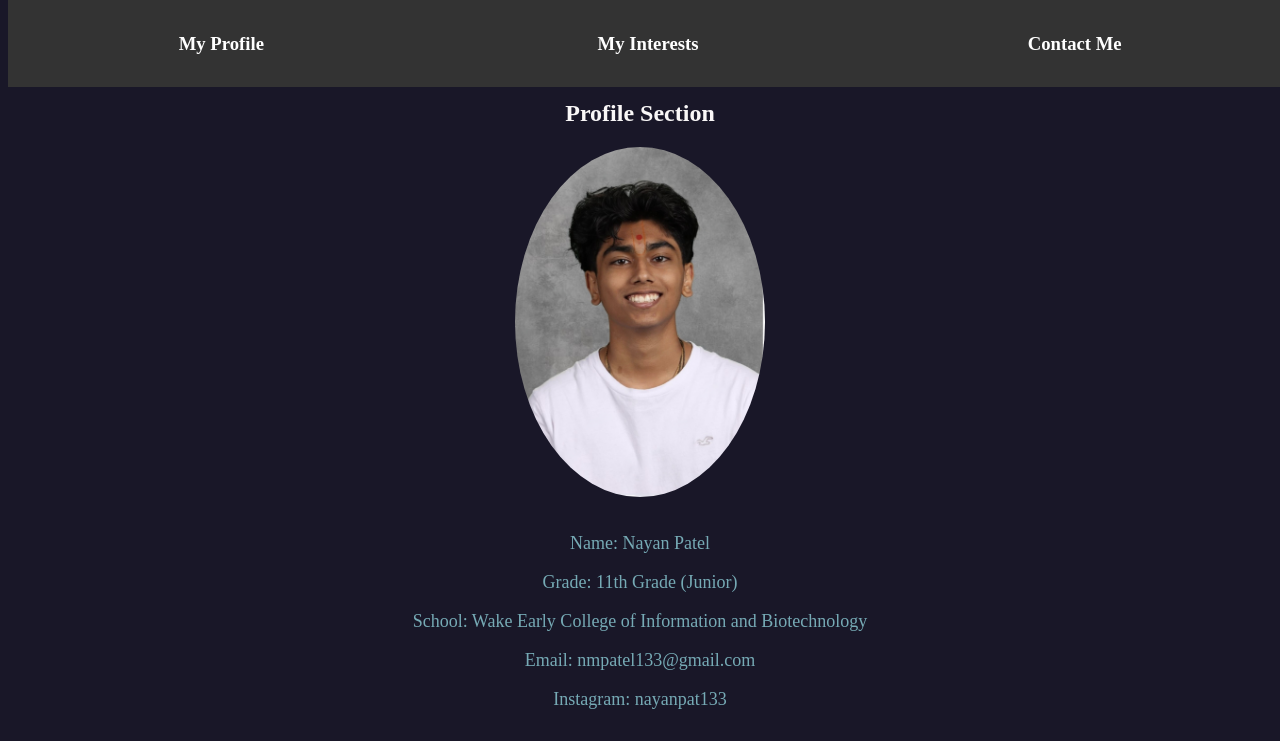
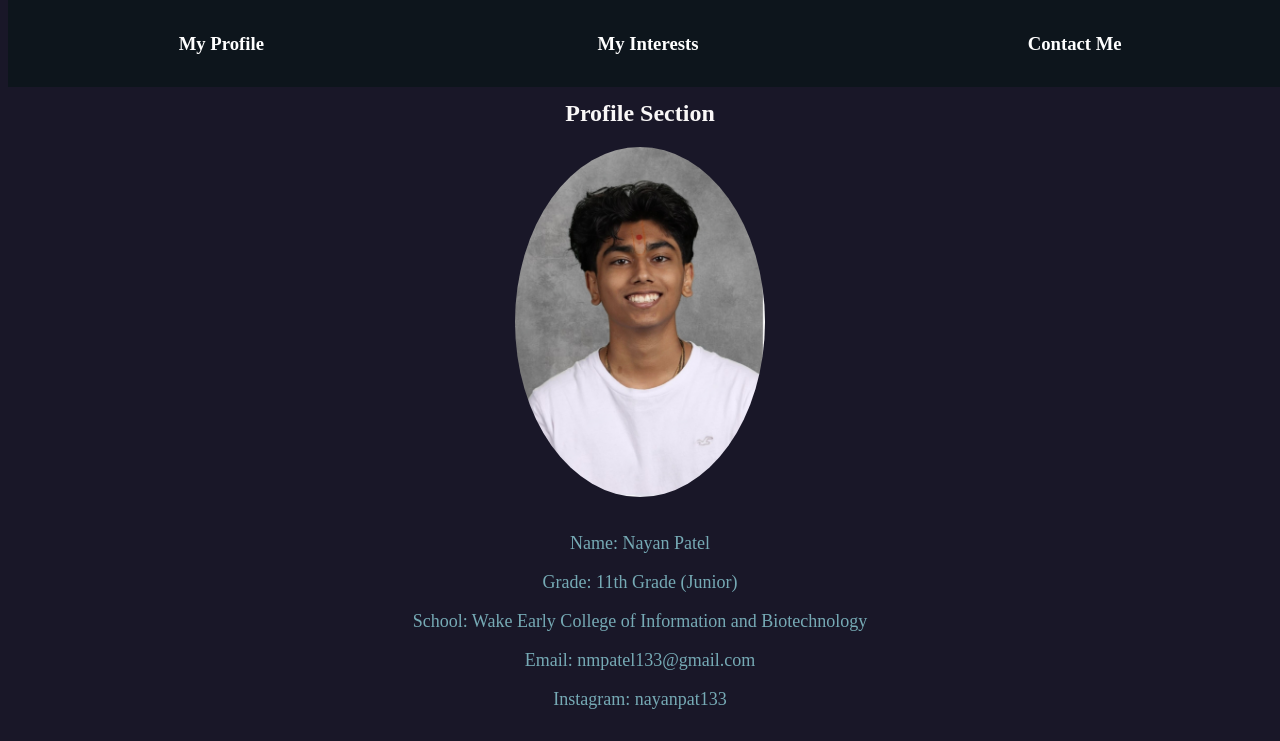
Before and after one commit to FuriousNayan/FuriousNayan.github.io, a plain HTML site: page index.html in a window 1280 px wide. Shown: the top 741 px of the page. Drawn offline with Linux system fonts and the light colour scheme.

Commit message:
pushing color

```diff
--- a/styles.css
+++ b/styles.css
@@ -52,7 +52,7 @@
     list-style-type: none;
     margin: 0;
     padding: 0;
-    background-color: #333;
+    background-color: #0d151c;
     justify-content: space-evenly; /* Evenly space items */
     align-items: center; /* Center items vertically */
 }
```
